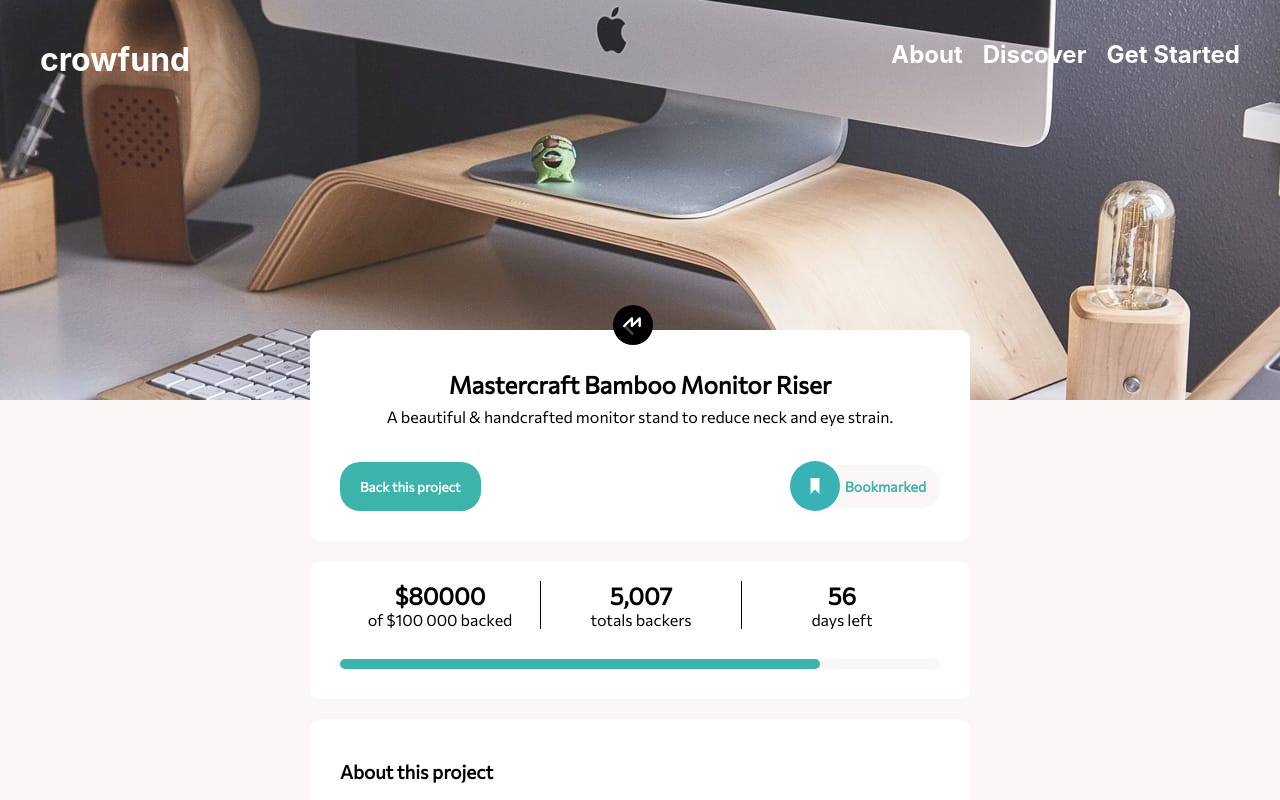
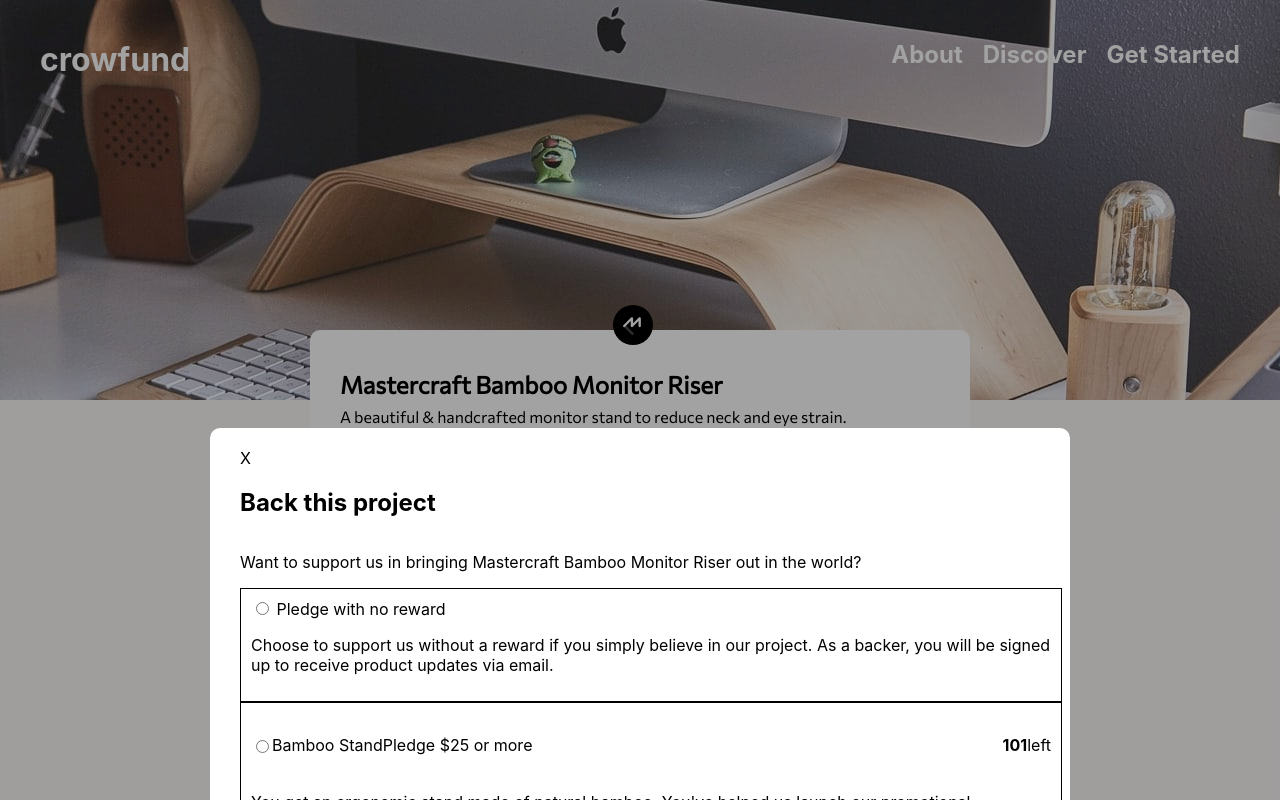
Before and after one commit to David-Chazoule/Crowdfunding-product, a React (Create React App) app in the folder crowdfunding/: page / in a window 1280 px wide. Both pictures are taken after a click on the button "Back this project". Shown: the top 800 px of the page. Built offline with nearby package versions, Linux system fonts and the light colour scheme.

Commit message:
modal structure html

```diff
--- a/crowdfunding/src/App.css
+++ b/crowdfunding/src/App.css
@@ -1,38 +1,3 @@
-.App {
-  text-align: center;
+.App{
+  position: relative;
 }
-
-.App-logo {
-  height: 40vmin;
-  pointer-events: none;
-}
-
-@media (prefers-reduced-motion: no-preference) {
-  .App-logo {
-    animation: App-logo-spin infinite 20s linear;
-  }
-}
-
-.App-header {
-  background-color: #282c34;
-  min-height: 100vh;
-  display: flex;
-  flex-direction: column;
-  align-items: center;
-  justify-content: center;
-  font-size: calc(10px + 2vmin);
-  color: white;
-}
-
-.App-link {
-  color: #61dafb;
-}
-
-@keyframes App-logo-spin {
-  from {
-    transform: rotate(0deg);
-  }
-  to {
-    transform: rotate(360deg);
-  }
-}
--- a/crowdfunding/src/App.tsx
+++ b/crowdfunding/src/App.tsx
@@ -1,12 +1,20 @@
 import "./App.css";
+import React, { useState } from "react";
 import Header from "./components/header/Header";
 import Main from "./components/main/Main";
+import Modal from "./components/modal/Modal";
 
 function App() {
+  const [openModal, setOpenModal] = useState<boolean>(false)
+
+  const handleModal =()=>{
+    setOpenModal(!openModal);
+  }
   return (
     <div className="App">
       <Header />
-      <Main />
+      <Main handleModal={handleModal} />
+     {openModal &&  <Modal  handleModal={handleModal} /> }
     </div>
   );
 }
--- a/crowdfunding/src/components/main/Main.tsx
+++ b/crowdfunding/src/components/main/Main.tsx
@@ -1,16 +1,20 @@
-import React from "react";
 import TitleComponent from "../titleComponent/TitleComponent";
 import CounterComponent from "../counterComponent/CounterComponent";
 import ProjectComponent from "../projectComponent/ProjectComponent";
 
-function Main() {
+export interface Mainprops {
+  handleModal: () => void;
+}
+
+function Main({ handleModal }: Mainprops) {
   return (
     <div className="main">
       <div className="container-component">
-        <TitleComponent />
+        <TitleComponent handleModal={handleModal} />
         <CounterComponent />
-        <ProjectComponent/>
+        <ProjectComponent handleModal={handleModal} />
       </div>
+      <div></div>
     </div>
   );
 }
--- /dev/null
+++ b/crowdfunding/src/components/modal/Modal.tsx
@@ -0,0 +1,158 @@
+import React, { useState } from "react";
+
+export interface Modalprops {
+  handleModal: () => void;
+}
+
+function Modal({ handleModal }: Modalprops) {
+  const [selectedCard, setSelectedCard] = useState<string | null>(null);
+
+  const handleCardSelect = (cardId: string) => {
+    setSelectedCard(cardId);
+  };
+
+  return (
+    <div className="modal-container">
+      <div className="modal">
+        <div className="btn-close" onClick={handleModal}>
+          X
+        </div>
+        <div className="modal-description">
+          <h2>Back this project</h2>
+          <p>
+            Want to support us in bringing Mastercraft Bamboo Monitor Riser out
+            in the world?
+          </p>
+        </div>
+
+        <div className="modal-project">
+          <div
+            className={`modal-card ${
+              selectedCard === "card0" ? "selected" : ""
+            }`}
+            onClick={() => {
+              handleCardSelect("card0");
+            }}
+          >
+            <div className="modal-select">
+              <span>
+                <input
+                  type="radio"
+                  name="pledge"
+                  checked={selectedCard === "card0"}
+                />{" "}
+                <label>Pledge with no reward</label>
+              </span>
+            </div>
+            <p>
+              Choose to support us without a reward if you simply believe in our
+              project. As a backer, you will be signed up to receive product
+              updates via email.
+            </p>
+          </div>
+
+          <div
+            className={`modal-card ${
+              selectedCard === "card1" ? "selected" : ""
+            }`}
+            onClick={() => {
+              handleCardSelect("card1");
+            }}
+          >
+            <div className="modal-select">
+              <div>
+                <input
+                  type="radio"
+                  name="pledge"
+                  checked={selectedCard === "card1"}
+                />{" "}
+                <label> Bamboo Stand</label> <p>Pledge $25 or more</p>
+              </div>{" "}
+              <div className="modalLeft">
+                {" "}
+                <h4>101</h4>
+                <p>left</p>
+              </div>
+            </div>
+            <p>
+              You get an ergonomic stand made of natural bamboo. You've helped
+              us launch our promotional campaign, and you’ll be added to a
+              special Backer member list.
+            </p>
+            {selectedCard === "card1" && (
+              <div className="pledge-box">
+                <p>Enter your pledge</p>{" "}
+                <div className="price-select">
+                  <input></input> <button>Continue</button>
+                </div>
+              </div>
+            )}
+          </div>
+
+          <div
+            className={`modal-card ${
+              selectedCard === "card2" ? "selected" : ""
+            }`}
+            onClick={() => {
+              handleCardSelect("card2");
+            }}
+          >
+            <div className="modal-select">
+              <div>
+                <input
+                  type="radio"
+                  name="pledge"
+                  checked={selectedCard === "card2"}
+                />{" "}
+                <label>Black Edition Stand</label>
+                <p>Pledge $75 or more</p>
+              </div>{" "}
+              <div className="modalLeft">
+                {" "}
+                <h4>64</h4>
+                <p>left</p>
+              </div>
+            </div>
+
+            <p>
+              You get a Black Special Edition computer stand and a personal
+              thank you. You’ll be added to our Backer member list. Shipping is
+              included.
+            </p>
+            {selectedCard === "card2" && (
+              <div className="pledge-box">
+                <p>Enter your pledge</p>{" "}
+                <div className="price-select">
+                  <input></input> <button>Continue</button>
+                </div>
+              </div>
+            )}
+          </div>
+
+          <div className={`modal-card `}>
+            <div className="modal-select">
+              <div>
+                <input type="radio" name="pledge" />{" "}
+                <label>Mahogany Special Edition</label>
+                <p>Pledge $200 or more</p>
+              </div>{" "}
+              <div className="modalLeft">
+                {" "}
+                <h4>0</h4>
+                <p>left</p>
+              </div>
+            </div>
+
+            <p>
+              You get two Special Edition Mahogany stands, a Backer T-Shirt, and
+              a personal thank you. You’ll be added to our Backer member list.
+              Shipping is included.
+            </p>
+          </div>
+        </div>
+      </div>
+    </div>
+  );
+}
+
+export default Modal;
--- /dev/null
+++ b/crowdfunding/src/components/modal/_modal.scss
@@ -0,0 +1,82 @@
+.modal-container {
+  display: flex;
+  flex-direction: column;
+  align-items: center;
+  justify-content: center;
+  background-color: rgba(0, 0, 0, 0.364);
+  width: 100%;
+  height: 100%;
+  position: absolute;
+  top: 0;
+  left: 0;
+  width: 100%;
+  height: 100%;
+  z-index: 1000;
+  .modal {
+    display: flex;
+    flex-direction: column;
+    position: absolute;
+    top: 26%;
+    width: 800px;
+    height: fit-content;
+    padding: 20px 30px 30px 30px;
+    border-radius: 10px;
+    background-color: white;
+    margin-top: 20px;
+
+    .modal-description {
+      display: flex;
+      flex-direction: column;
+      width: 100%;
+    }
+
+    .modal-project {
+      display: flex;
+      width: 100%;
+      flex-direction: column;
+
+      .modal-card {
+        display: flex;
+        flex-direction: column;
+        width: 100%;
+        align-items: center;
+        justify-content: center;
+        border: 1px solid black;
+        padding: 10px;
+
+        .modal-select {
+          display: flex;
+
+          width: 100%;
+          div {
+            display: flex;
+            width: 100%;
+            align-items: center;
+            justify-content: flex-start;
+          }
+
+          .modalLeft {
+            display: flex;
+            width: 100%;
+            align-items: center;
+            justify-content: flex-end;
+          }
+        }
+
+        .pledge-box {
+          display: flex;
+          width: 100%;
+          border-top: 1px solid black;
+          align-items: center;
+          justify-content: space-between;
+
+          .price-select {
+            display: flex;
+            width: 100%;
+            justify-content: flex-end;
+          }
+        }
+      }
+    }
+  }
+}
--- a/crowdfunding/src/components/titleComponent/TitleComponent.tsx
+++ b/crowdfunding/src/components/titleComponent/TitleComponent.tsx
@@ -2,7 +2,11 @@ import React from "react";
 import logoMaster from "../../styles/images/logo-mastercraft.svg";
 import iconBookmarked from "../../styles/images/icon-bookmark.svg";
 
-function TitleComponent() {
+export interface Titleprops {
+  handleModal: () => void;
+}
+
+function TitleComponent({ handleModal }: Titleprops) {
   return (
     <div className="title-box">
       <img className="logoMaster" src={logoMaster} alt="logo-mastercraft" />
@@ -11,7 +15,7 @@ function TitleComponent() {
         A beautiful & handcrafted monitor stand to reduce neck and eye strain.
       </p>
       <div className="footer-title-box">
-        <button>Back this project</button>{" "}
+        <button onClick={handleModal}>Back this project</button>{" "}
         <div className="bookmaked">
           <img src={iconBookmarked} alt="icon-bookmark" />
 
--- a/crowdfunding/src/styles/_index.scss
+++ b/crowdfunding/src/styles/_index.scss
@@ -6,3 +6,4 @@
 @import '../components/titleComponent/titleComponent';
 @import '../components/counterComponent/counterComponent';
 @import '../components/projectComponent/projectComponent';
+@import '../components/modal/modal';
```
Also changed, not shown: crowdfunding/src/components/crowdfundingContainer/CrowdfundingContainer.tsx (deleted, +0 -9 lines), crowdfunding/src/components/projectComponent/ProjectComponent.tsx (+37 -23 lines), crowdfunding/src/components/crowdfundingContainer/_crowndfundingContainer.scss (deleted).
